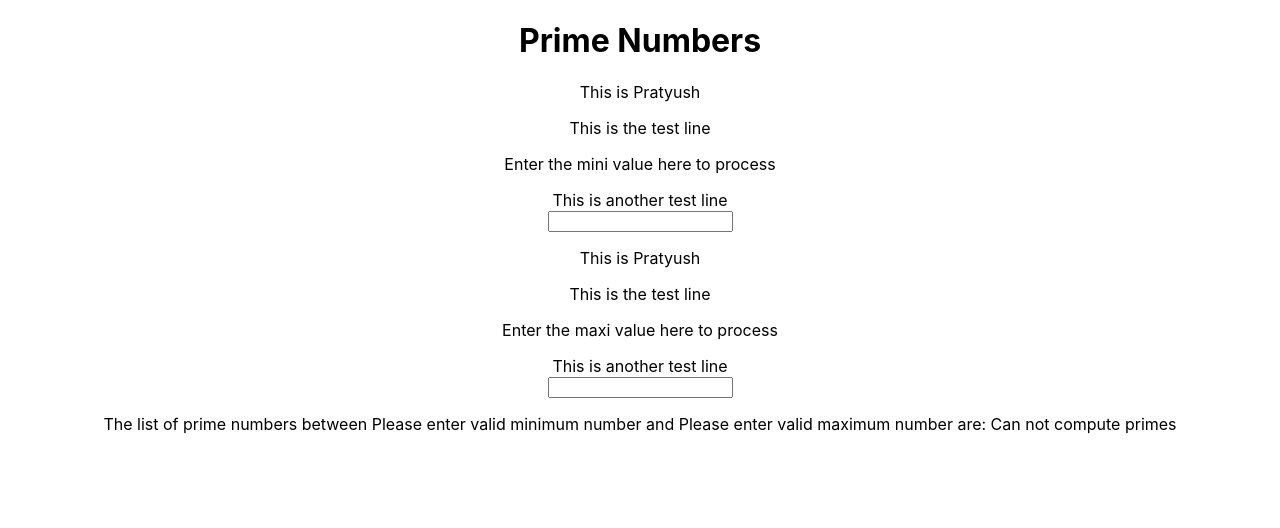
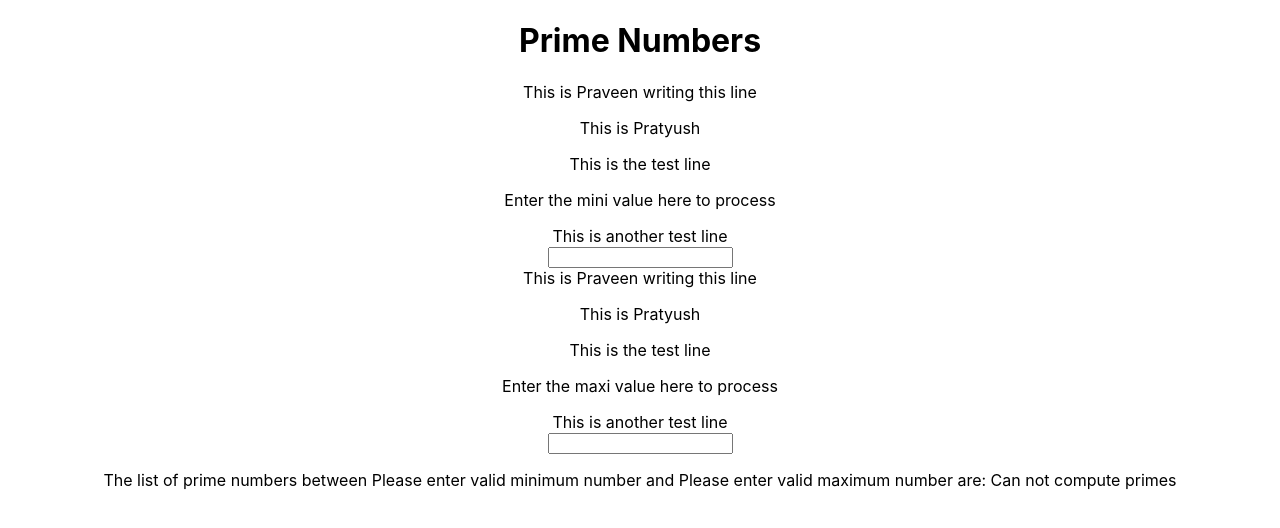
Before and after one commit to rgpkms/TestForApplication, a React (Create React App) app: page / in a window 1280 px wide. Shown: the top 528 px of the page. Built offline with nearby package versions, Linux system fonts and the light colour scheme.

Commit message:
New changes

```diff
--- a/src/NumberInput.tsx
+++ b/src/NumberInput.tsx
@@ -15,6 +15,7 @@ class NumberInput extends React.Component<any, any>{
     const scale: string = this.props.scale;
     return (
       <div>
+        <div>This is Praveen writing this line</div>
         <p>This is Pratyush</p>
         <div>This is the test line</div>
         <p>Enter the {scale} value here to process</p>
```
